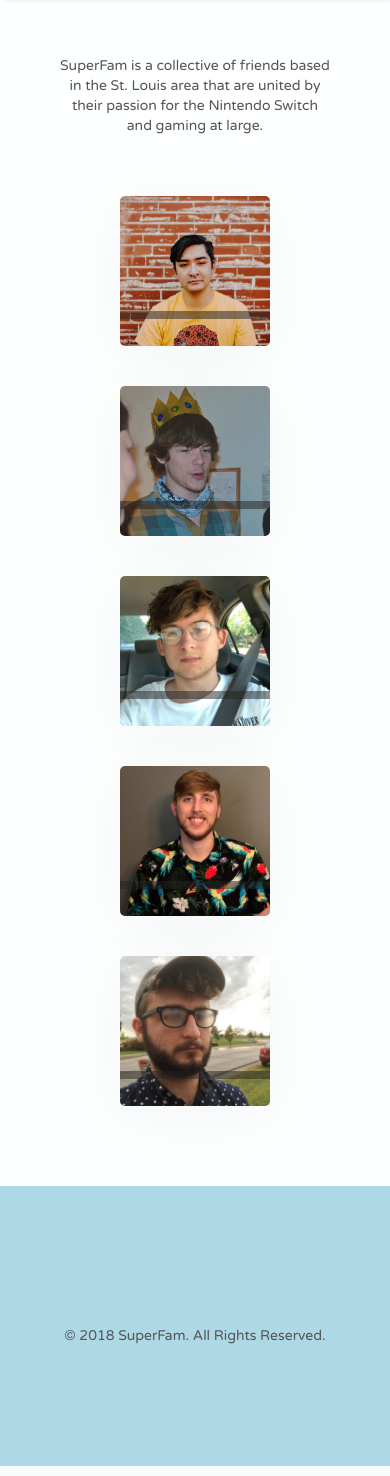
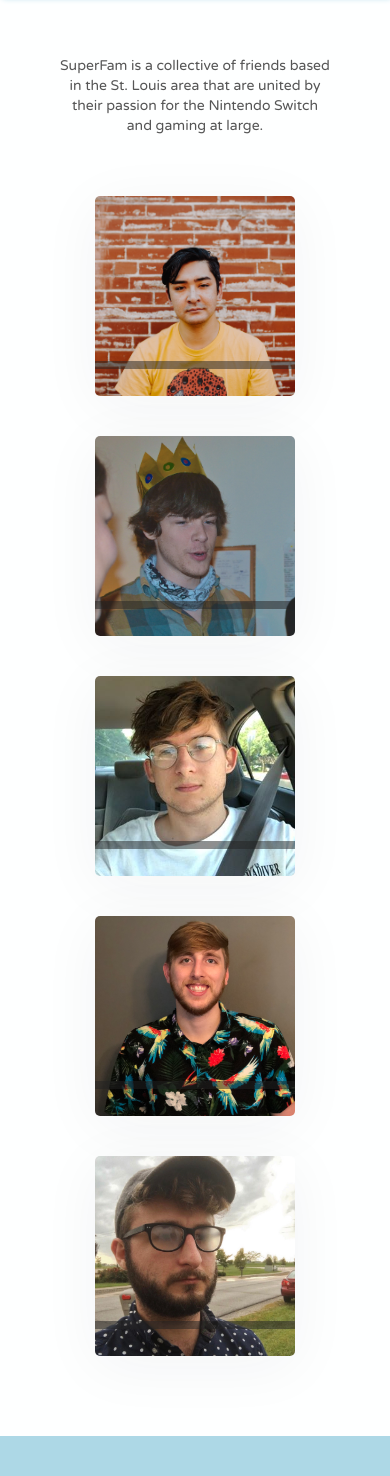
Before and after one commit to jzilch/discord-project, a Django app: page /about/ in a window 390 px wide. Shown: the part 256-1732 px from the top of the page. Run offline with Django 3.2, Linux system fonts and the light colour scheme; data comes from the database, SQL or seed files in the repository; some libraries are stand-ins or nearby versions.

Commit message:
resize bio cards on mobile

```diff
--- a/discordapp/static/css/about.css
+++ b/discordapp/static/css/about.css
@@ -144,11 +144,10 @@
         overflow: hidden;
 
         /* styling */
-        width: 150px;
-        height: 150px;
+        width: 200px;
+        height: 200px;
         box-shadow: 0 10px 60px rgba(34, 44, 50, .05);
         border-radius: 5px;
-
 
         /* relation with other elements */
         margin: 20px 0px;
```
